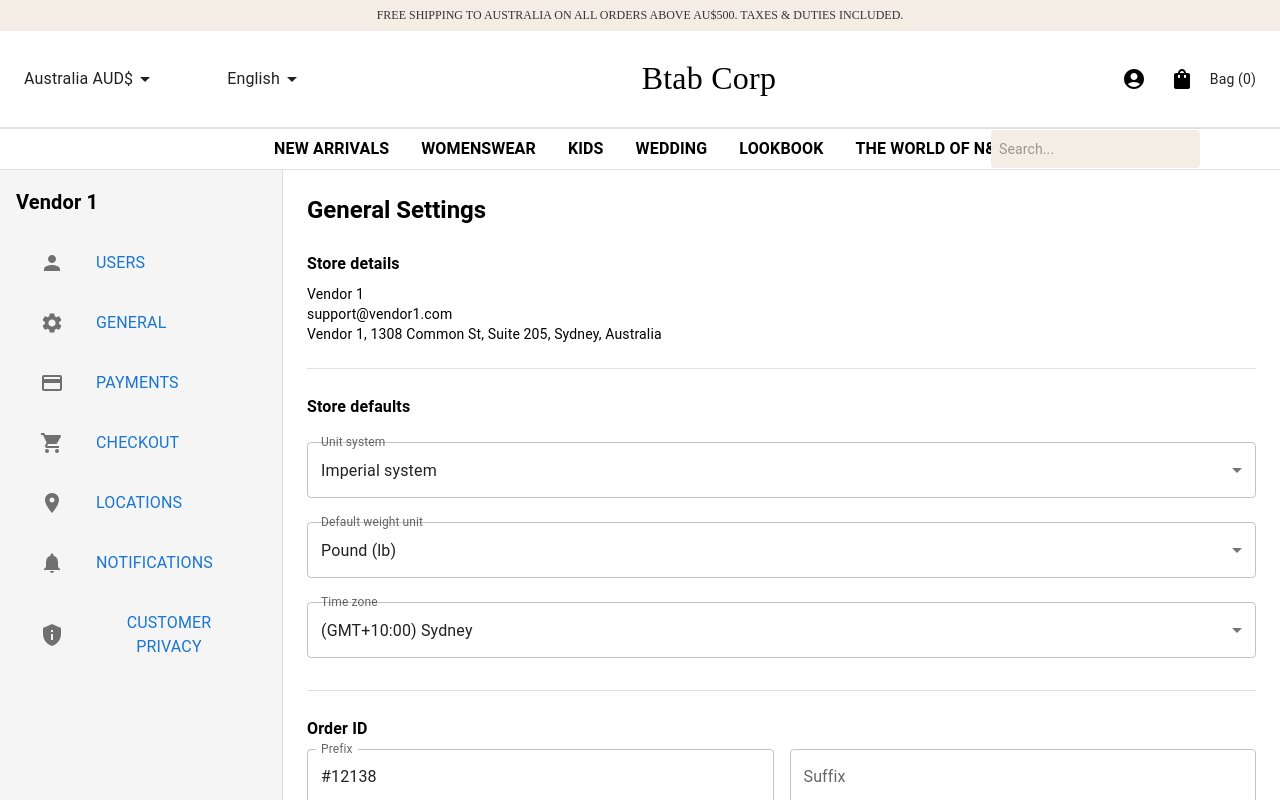
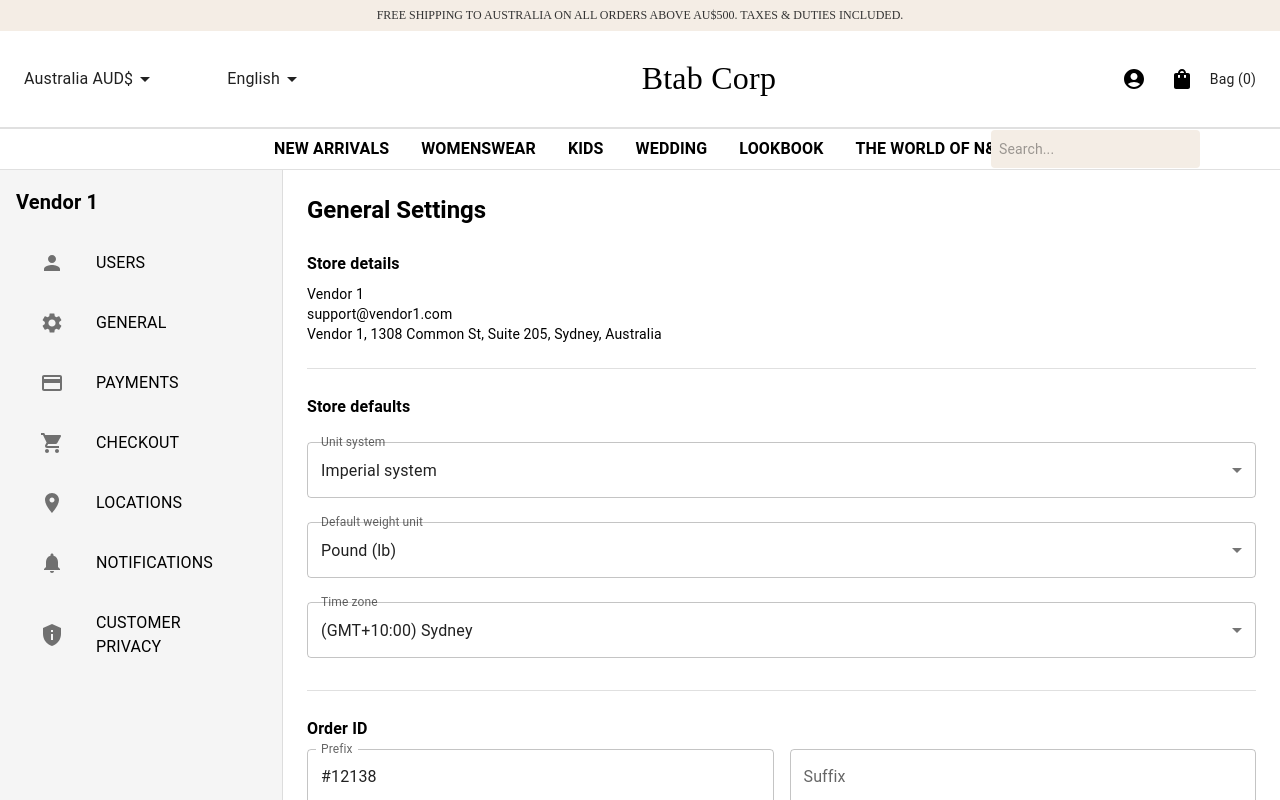
Before and after one commit to mikelhowell/template_1, a Next.js app: page /settings in a window 1280 px wide. Shown: the top 800 px of the page. Built offline with nearby package versions, Linux system fonts and the light colour scheme; a web font is replaced by a local one.

Commit message:
update eslint

```diff
--- a/src/components/Settings/general-settings.tsx
+++ b/src/components/Settings/general-settings.tsx
@@ -105,65 +105,65 @@ const GeneralSettings: React.FC<GeneralSettingsProps> = ({
         <List>
         <ListItem
         >
-          <Button>
+          <Button sx={{ textAlign: 'left', width: '100%' }}>
             <ListItemIcon>
               <PersonIcon />
             </ListItemIcon>
-            <ListItemText primary="Users" />
+            <ListItemText primary="Users" sx={{color: "black"}} />
           </Button>
         </ListItem>
         <ListItem
         >
-          <Button>
+          <Button sx={{ textAlign: 'left', width: '100%' }}>
             <ListItemIcon>
               <SettingsIcon />
             </ListItemIcon>
-            <ListItemText primary="General" />
+            <ListItemText primary="General" sx={{color: "black"}} />
           </Button>
         </ListItem>
         <ListItem
         >
-          <Button>
+          <Button sx={{ textAlign: 'left', width: '100%' }}>
             <ListItemIcon>
               <PaymentIcon />
             </ListItemIcon>
-            <ListItemText primary="Payments" />
+            <ListItemText primary="Payments" sx={{color: "black"}} />
           </Button>
         </ListItem>
         <ListItem
         >
-          <Button>
+          <Button sx={{ textAlign: 'left', width: '100%' }}>
             <ListItemIcon>
               <ShoppingCartIcon />
             </ListItemIcon>
-            <ListItemText primary="Checkout" />
+            <ListItemText primary="Checkout" sx={{color: "black"}} />
           </Button>
         </ListItem>
         <ListItem
         >
-          <Button>
+          <Button sx={{ textAlign: 'left', width: '100%' }}>
             <ListItemIcon>
               <LocationOnIcon />
             </ListItemIcon>
-            <ListItemText primary="Locations" />
+            <ListItemText primary="Locations" sx={{color: "black"}} />
           </Button>
         </ListItem>
         <ListItem
         >
-          <Button>
+          <Button sx={{ textAlign: 'left', width: '100%' }}>
             <ListItemIcon>
               <NotificationsIcon />
             </ListItemIcon>
-            <ListItemText primary="Notifications" />
+            <ListItemText primary="Notifications" sx={{color: "black"}} />
           </Button>
         </ListItem>
         <ListItem
         >
-          <Button>
+          <Button sx={{ textAlign: 'left', width: '100%' }}>
             <ListItemIcon>
               <PrivacyTipIcon />
             </ListItemIcon>
-            <ListItemText primary="Customer Privacy" />
+            <ListItemText primary="Customer Privacy" sx={{color: "black"}} />
           </Button>
         </ListItem>
       </List>
```
